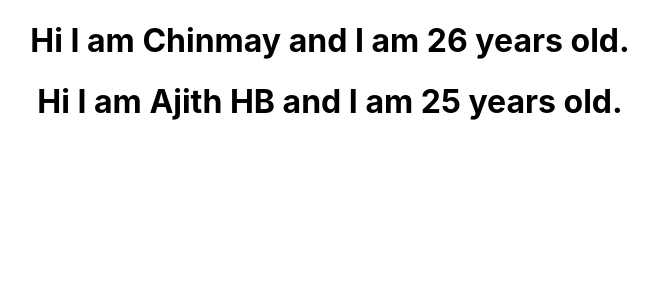
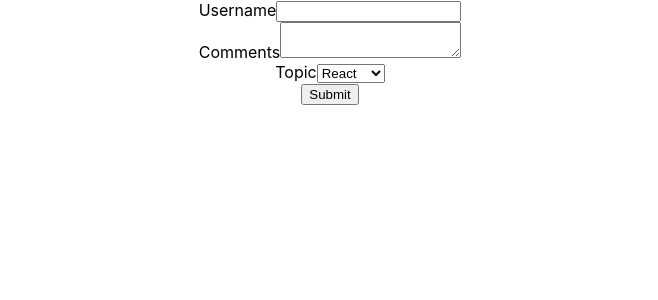
Before and after one commit to chinmaybhat1/react-js, a React (Create React App) app: page / in a window 1280 px wide. Shown: the top 300 px of the page, without its empty margins (310-968 px from the left). Built offline with nearby package versions, Linux system fonts and the light colour scheme.

Commit message:
Basics of Form Handling

```diff
--- a/src/App.js
+++ b/src/App.js
@@ -23,7 +23,8 @@
       {/* <EventBind/> */}
       {/* <ParentComponent/> */}
       {/* <ConditionalComponent /> */}
-      <NameList/>
+      {/* <NameList/> */}
+      <Form/>
     </div>
   );
 }
--- /dev/null
+++ b/src/Components/Form.js
@@ -0,0 +1,63 @@
+import React, { Component } from 'react';
+import { thisTypeAnnotation } from '@babel/types';
+
+class Form extends Component {
+    constructor(props) {
+        super(props)
+
+        this.state = {
+            username: '',
+            comments:'',
+            topic:'React'
+        }
+    }
+
+    handleUsernameChange = event => {
+        this.setState({
+            username: event.target.value
+        })
+    }
+
+    handleCommentChange = event => {
+        this.setState({
+            comments: event.target.value
+        })
+    }
+
+    handleTopicChange = event => {
+        this.setState({
+            topic: event.target.value
+        })
+    }
+
+    handleSubmit = event => {
+        alert(`${this.state.username} ${this.state.comments} ${this.state.topic}`)
+        event.preventDefault()
+    }
+
+    render() {
+        return (
+            <form onSubmit={this.handleSubmit}>
+            <div>
+                <label>Username</label>
+                <input type="text" value={this.state.username} onChange={this.handleUsernameChange} />
+            </div>
+            <div>
+                <label>Comments</label>
+                <textarea type="text" value={this.state.comments} onChange={this.handleCommentChange} />
+            </div>
+            <div>
+                <label>Topic</label>
+                <select value={this.state.topic} onChange={this.handleTopicChange}>
+                    <option value="react">React</option>
+                    <option value="angular">Angular</option>
+                    <option value="vue">Vue</option>
+                </select>
+            </div>
+            <button type="submit">Submit</button>
+            </form>
+        );
+    }
+}
+
+export default Form;
```
